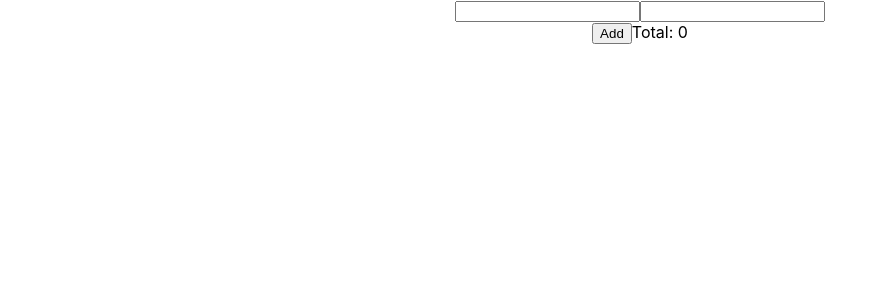
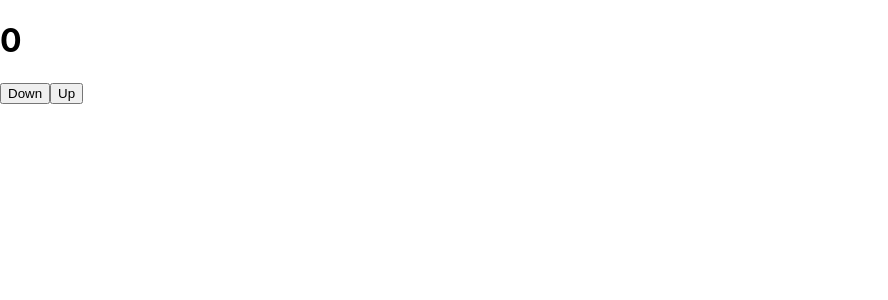
Before and after one commit to Long-le-mt/Hooks, a React (Create React App) app: page / in a window 1280 px wide. Shown: the top 300 px of the page, without its empty margins (0-888 px from the left). Built offline with nearby package versions, Linux system fonts and the light colour scheme.

Commit message:
useReducer basic

```diff
--- a/src/App.js
+++ b/src/App.js
@@ -1,66 +1,46 @@
-import { useMemo, useRef, useState } from "react";
+import { upload } from "@testing-library/user-event/dist/upload";
+import { useMemo, useReducer, useRef, useState } from "react";
 import "./App.css";
 
+// useState
+// 1. Init state: 0
+// 2. Actions: Up(state + 1) / Down(state - 1)
+
+// useReducer
+// Init state
+// Actions: Up(state + 1) / Down(state - 1)
+// Reducer
+// Dispatch
+
+// Init state
+const initState = 0;
+
+// Actions
+const UP_ACTION = "up";
+const DOWN_ACTION = "down";
+
+// Reducer
+// state là initState mà do ta khởi tạo
+const reducer = (state, action) => {
+  switch (action) {
+    case UP_ACTION:
+      return state + 1;
+    case DOWN_ACTION:
+      return state - 1;
+    default:
+      throw new Error("invalia action");
+  }
+};
+
 function App() {
-  const [name, setName] = useState("");
-  const [price, setPrice] = useState("");
-  const [products, setProducts] = useState([]);
-
-  const ref = useRef();
-
-  const handleSubmit = () => {
-    setProducts([
-      ...products,
-      {
-        name,
-        price: +price,
-      },
-    ]);
-
-    setName("");
-    setPrice("");
-    ref.current.focus();
-  };
-
-  // Nếu viết như này, total sẽ được tính toán lại khi re-render, total chỉ cần thực sự tính toán lại khi nó ds products thay đổi
-  // const total = products.reduce((result, prod) => {
-  //   console.log("Tính toán lại");
-  //   return result + prod;
-  // }, 0);
-
-  // Sử dụng memo để tránh thực hiện lại 1 đoạn logic không cần thiết
-  const total = useMemo(() => {
-    const result = products.reduce((result, prod) => {
-      console.log("Tính toán lại");
-      return result + prod.price;
-    }, 0);
-
-    return result;
-  }, [products]);
+  // Chạy lần đầu tiên nhưng hàm reducer chưa thực thi
+  const [count, dispatch] = useReducer(reducer, initState);
 
   return (
-    <div className="App">
-      <input
-        type="text"
-        value={name}
-        onChange={(e) => setName(e.target.value)}
-        ref={ref}
-      />
-      <input
-        type="text"
-        value={price}
-        onChange={(e) => setPrice(e.target.value)}
-      />
-      <br />
-      <button onClick={handleSubmit}>Add</button>
-      Total: {total}
-      <ul>
-        {products.map((product, index) => (
-          <li key={index}>
-            {product.name} - {product.price}
-          </li>
-        ))}
-      </ul>
+    <div>
+      <h1>{count}</h1>
+      <button onClick={() => dispatch(DOWN_ACTION)}>Down</button>
+      <button onClick={() => dispatch(UP_ACTION)}>Up</button>
     </div>
   );
 }
```
